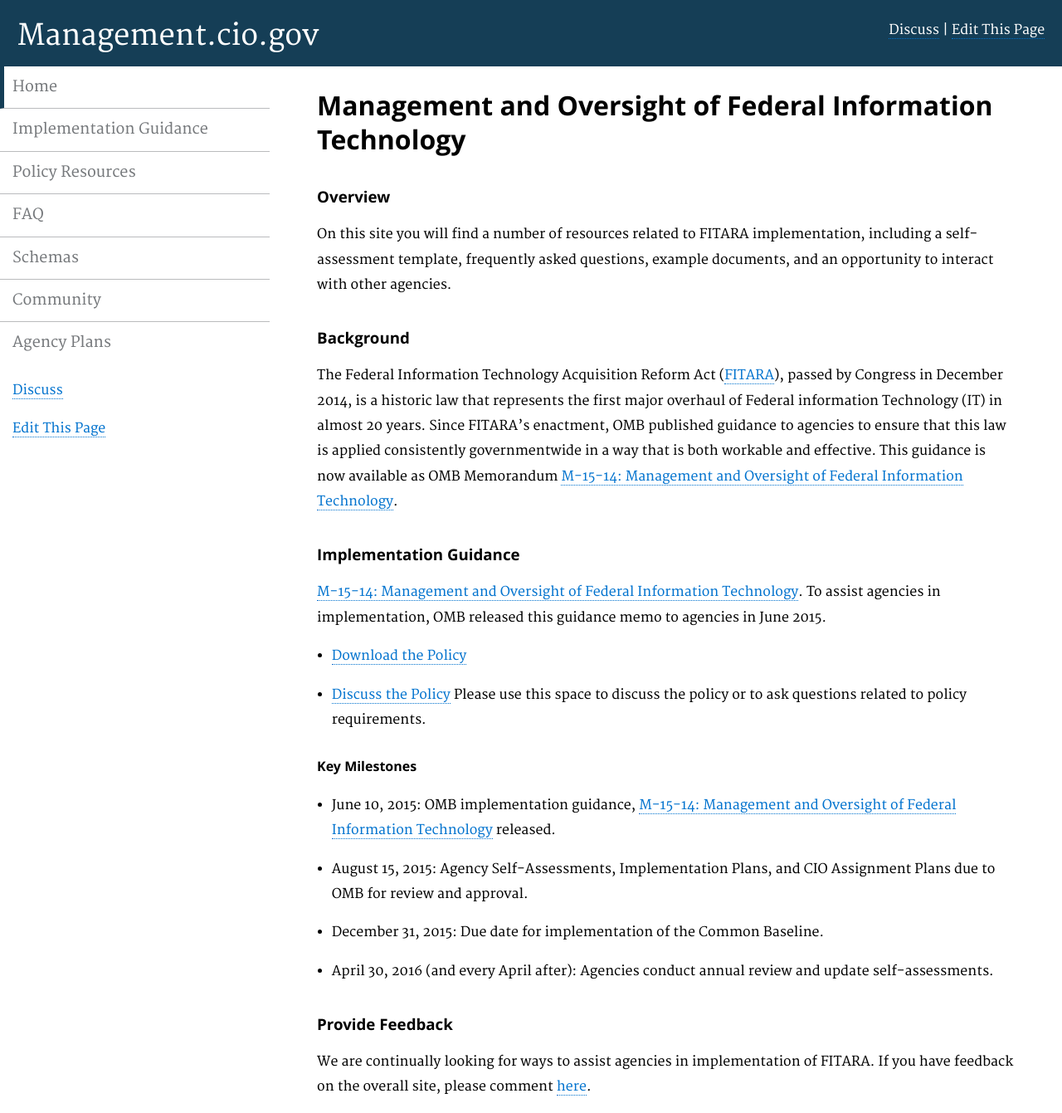
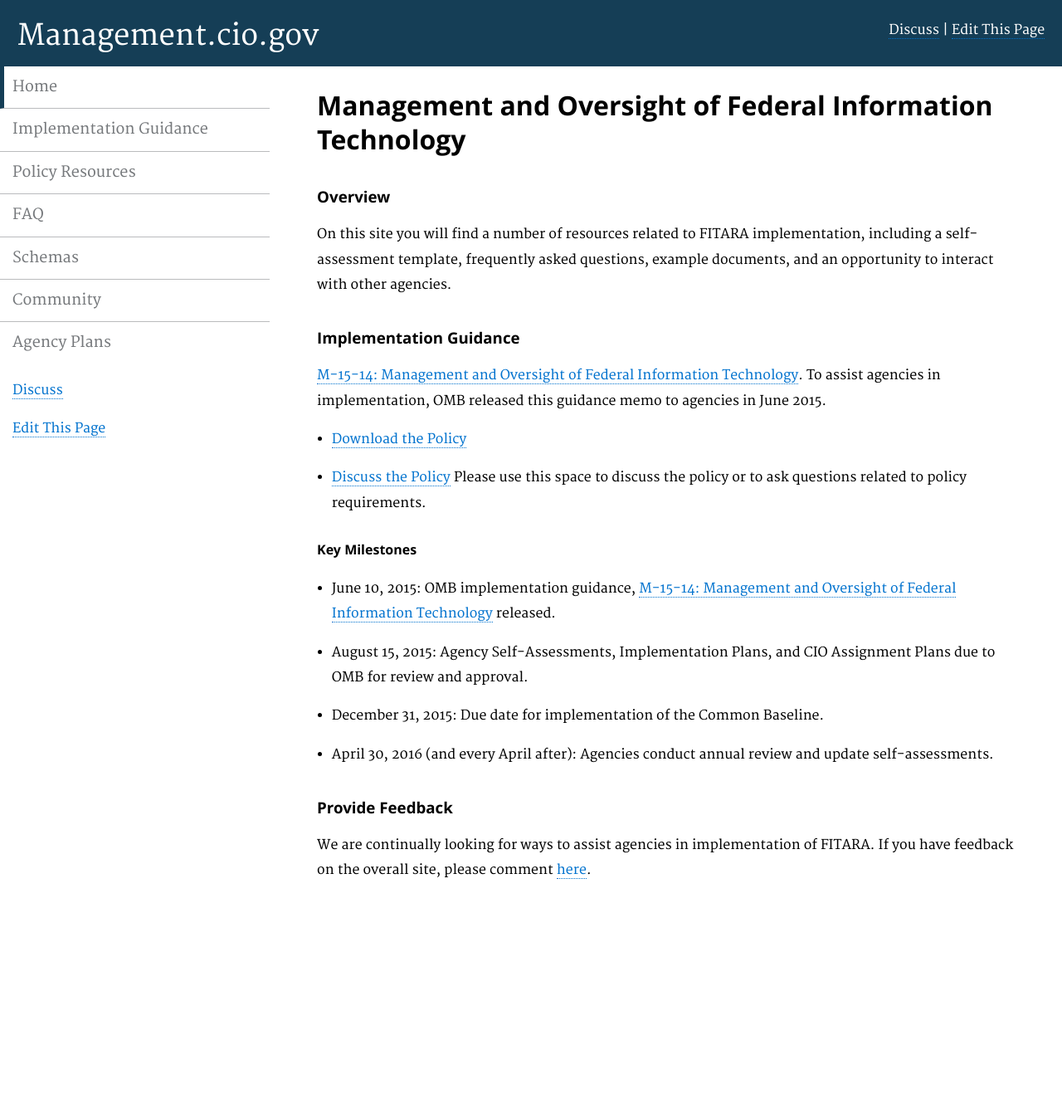
Before and after one commit to WhiteHouse/CIOmanagement, a Jekyll site: the page built from pages/index.md, in a window 1280 px wide and 1341 px high. Shown: the whole window at 83% size. Built offline with Jekyll 4.4.1, drawn with Linux system fonts in a browser that asks for light colours.

Commit message:
Update index.md

```diff
--- a/pages/index.md
+++ b/pages/index.md
@@ -9,11 +9,6 @@ description: FITARA Implementation
 ### Overview
 
 On this site you will find a number of resources related to FITARA implementation, including a self-assessment template, frequently asked questions, example documents, and an opportunity to interact with other agencies.
-
-
-### Background
-
-The Federal Information Technology Acquisition Reform Act ([FITARA](https://www.congress.gov/113/plaws/publ291/PLAW-113publ291.pdf#page=148%5D)), passed by Congress in December 2014, is a historic law that represents the first major overhaul of Federal information Technology (IT) in almost 20 years. Since FITARA’s enactment, OMB published guidance to agencies to ensure that this law is applied consistently governmentwide in a way that is both workable and effective. This guidance is now available as OMB Memorandum [M-15-14: Management and Oversight of Federal Information Technology](https://www.whitehouse.gov/sites/default/files/omb/memoranda/2015/m-15-14.pdf).
 
 
 ### Implementation Guidance
```
